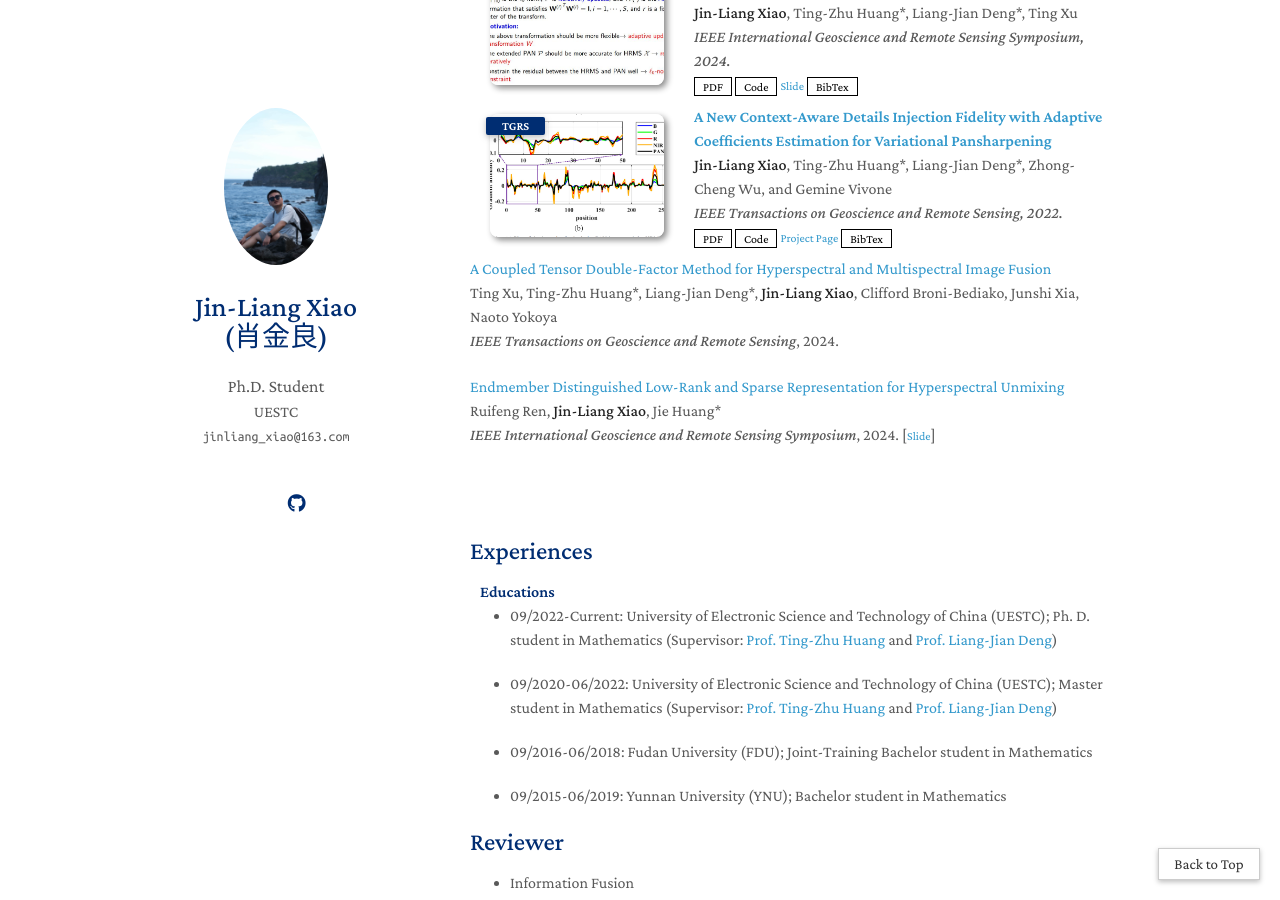
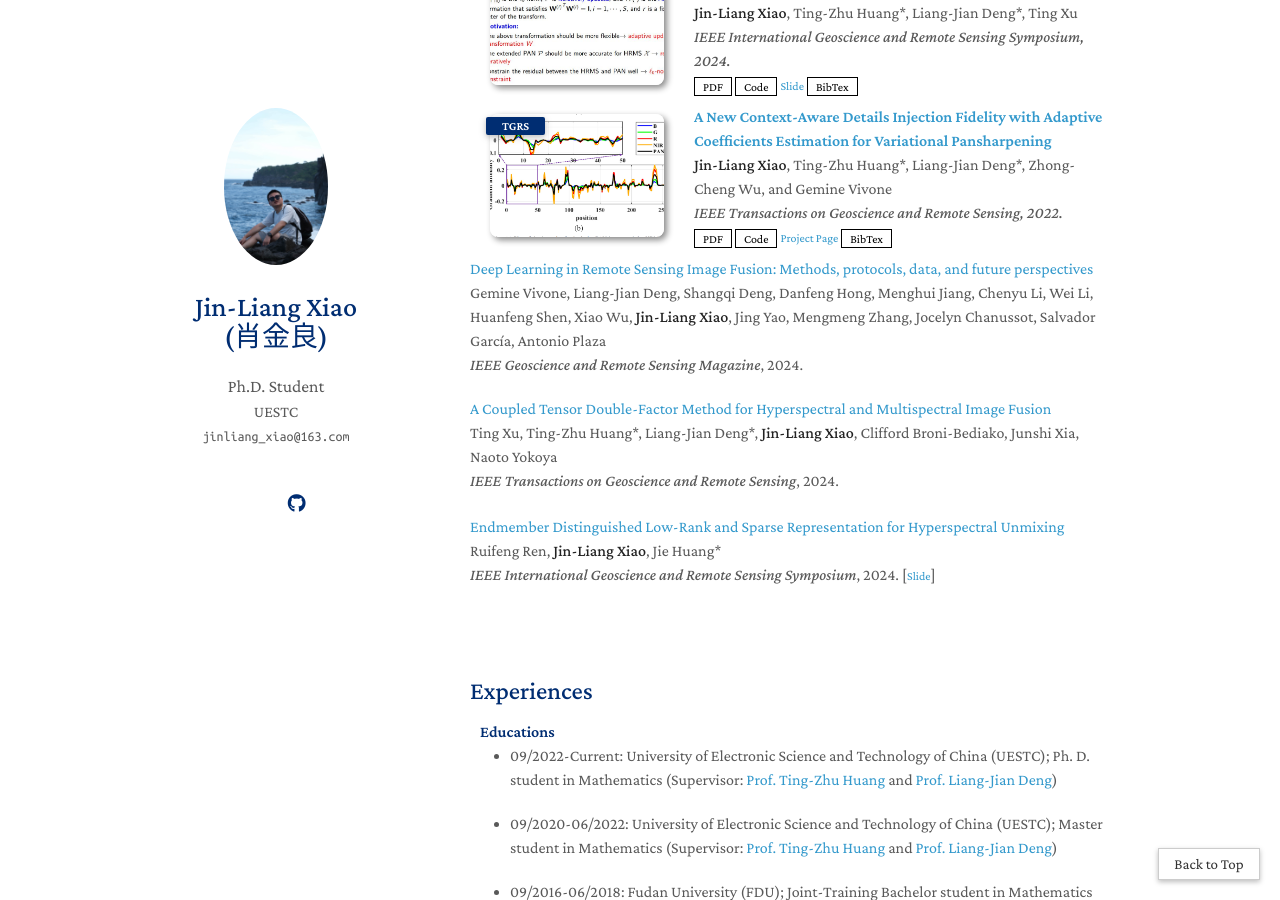
Before and after one commit to Jin-liangXiao/Jin-liangXiao.github.io, a Jekyll site: the page built from index.md, in a window 1280 px wide and 900 px high, scrolled down 1152 px. Built offline with Jekyll 4.4.1, drawn with Linux system fonts in a browser that asks for light colours; nearby versions of some CDN libraries; a style sheet for code colours, icons or effects is not loaded; our own code applies the rules of GitHub Pages for plain Markdown files.

Commit message:
Update publications.md

```diff
--- a/_includes/publications.md
+++ b/_includes/publications.md
@@ -167,7 +167,11 @@
 
 
 
-
+ <li>
+    <p><a href="https://ieeexplore.ieee.org/abstract/document/10778974">Deep Learning in Remote Sensing Image Fusion: Methods, protocols, data, and future perspectives</a> <br />
+Gemine Vivone, Liang-Jian Deng, Shangqi Deng, Danfeng Hong, Menghui Jiang, Chenyu Li, Wei Li, Huanfeng Shen, Xiao Wu, <strong>Jin-Liang Xiao</strong>, Jing Yao, Mengmeng Zhang, Jocelyn Chanussot, Salvador García, Antonio Plaza <br />
+<em>IEEE Geoscience and Remote Sensing Magazine</em>, 2024. </p>
+  </li>
 
 
 
```
